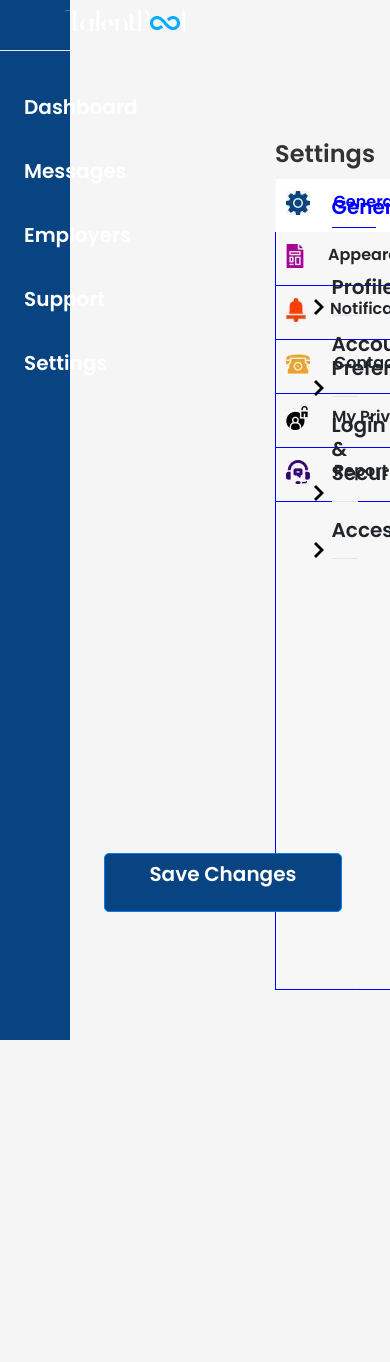
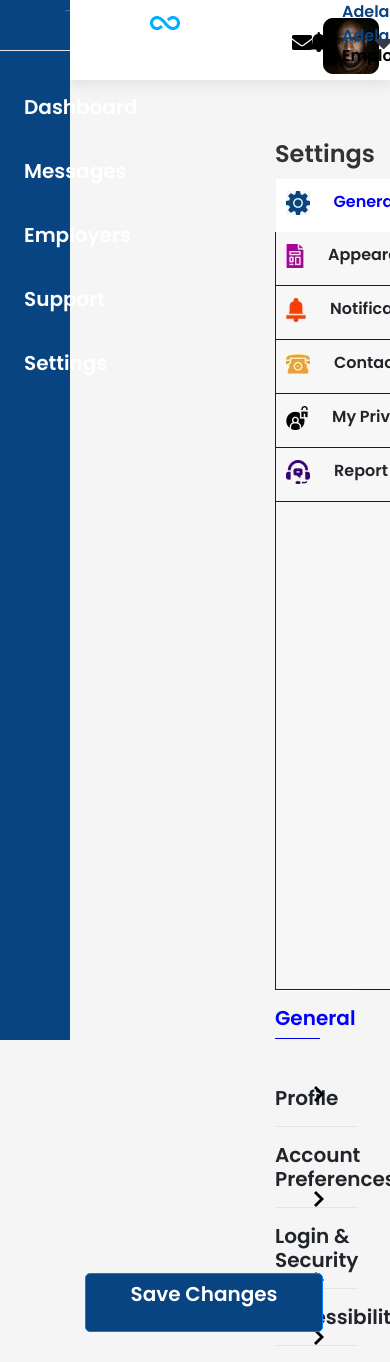
Before and after one commit to yunusmutmainah20/Old-project, a plain HTML site: page index.html in a window 390 px wide. Shown: the top 1362 px of the page. Before the commit the page ends 1040 px from the top, so only its background shows below. Drawn offline with nearby package versions, Linux system fonts and the light colour scheme.

Commit message:
try making it more responsive

```diff
--- a/index.html
+++ b/index.html
@@ -36,7 +36,7 @@
 
 	<div class="settings">
 		<div class="row">
-			<div class="col">
+			<div class="col-lg-6">
 				<div class="first-table">
 			<table>
 				<tr><td class="general"><img src="general.jpg"><h2 style="color: blue">General</h2></td></tr>
@@ -49,7 +49,7 @@
 			</table>
 		</div>
 			</div>
-			<div class="col">
+			<div class="col-lg-6">
 				<div class="second-table">
 					<h2 class="general-2">General</h2>
 					<hr class="first-hr">
@@ -65,8 +65,8 @@
 					<h2>Accessibility <img class="fourth-arrow" src="Vector-arrow.png"></h2>
 
 					<hr class="second-hr">
-					<a type="button" class="save-changes btn btn-primary btn-lg"><h2>Save Changes</h2></a>
 				</div>
+				<a type="button" class="save-changes btn btn-primary btn-lg" id="button"><h2>Save Changes</h2></a>
 			</div>
 		</div>
 
--- a/styles.css
+++ b/styles.css
@@ -1,22 +1,11 @@
-@media (max-width: 1024px) and (min-width: 300px){
-	h1, h2, h3, h4, h5, h6 {
-		font-family: "Poppins";
-		font-size: 18px;
-	}
-	.top-rectangle {
-		visibility: hidden;
-	}
-	.save-changes {
-		position: absolute;
-		right: 1rem;
-	}
+/*@media max-width: 995px {
+
 }
-
+*/
 
 body{
-	width: 100%;
-	margin-left: 4.38rem;
-	margin-top: 2.5rem;
+	margin-left: 70px;
+	margin-top: 40px;
 	background-color: #f5f5f5;
 }
 
@@ -112,8 +101,8 @@ hr {
 	font-family: Poppins;
 	font-style: normal;
 	font-weight: 500;
-	font-size: 1rem;
-	line-height: 1,5rem;
+	font-size: 16px;
+	line-height: 24px;
 	/* identical to box height, or 150% */
 
 	display: flex;
@@ -132,8 +121,8 @@ hr {
 	font-family: Poppins;
 	font-style: normal;
 	font-weight: normal;
-	font-size: 1rem;
-	line-height: 1.5rem;
+	font-size: 16px;
+	line-height: 24px;
 	/* identical to box height, or 150% */
 
 	display: flex;
@@ -159,15 +148,15 @@ img {
 
 .settings-h2 {
 	position: absolute;
-	width: 6.19rem;
-	height: 2.25rem;
-	left: 17.19rem;
-	top: 8.5rem;
+	width: 99px;
+	height: 36px;
+	left: 275px;
+	top: 136px;
 	font-family: Poppins;
 	font-style: normal;
 	font-weight: 500;
-	font-size: 1.5rem;
-	line-height: 2.25rem;
+	font-size: 24px;
+	line-height: 36px;
 	color: #333333;
 }
 
@@ -177,11 +166,11 @@ img {
 .settings {
 	background-color: white;
 	position: absolute;
-	left: 17.19rem;
-	right: 2rem;
-	margin-bottom: 2.94rem;
-	top: 11.19rem;
-	height: 50.75rem;
+	left: 275px;
+	right: 32px;
+	margin-bottom: 47px;
+	top: 179px;
+	height: 812px;
 }
 
 	/*FIRST TABLE*/
@@ -190,13 +179,13 @@ table {
 	border: 0px;
 	border-collapse: collapse;
 	padding: 2rem;
-	width: 21.69rem;
+	width: 347px;
 	background-color: #f7f7f7;
 }
 
 td, th {
 	border: 1px solid blue;
-	padding: 0.625rem;
+	padding: 10px;
 }
 
 table h2 {
@@ -204,8 +193,8 @@ table h2 {
 	font-family: Poppins;
 	font-style: normal;
 	font-weight: 600;
-	font-size: 1rem;
-	line-height: 1.5rem;
+	font-size: 16px;
+	line-height: 24px;
 	display: inline-block;
 }
 
@@ -234,7 +223,7 @@ table h2 {
 .first-hr {
 	position: absolute;
 	background-color: blue;
-	width: 2.81rem;
+	width: 45px;
 	margin-top: 0;
 }
 
@@ -252,10 +241,10 @@ table h2 {
 .save-changes {
 	text-align: center;
 	position: absolute;
-	width: 14.88rem;
-	height: 3.69rem;
-	right: 1.94rem;
-	top: 42.13rem;
+	width: 238px;
+	height: 59px;
+	right: 50px;
+	bottom: 30px;
 	background: #084482;
 	border-radius: 5px;
 }
```
